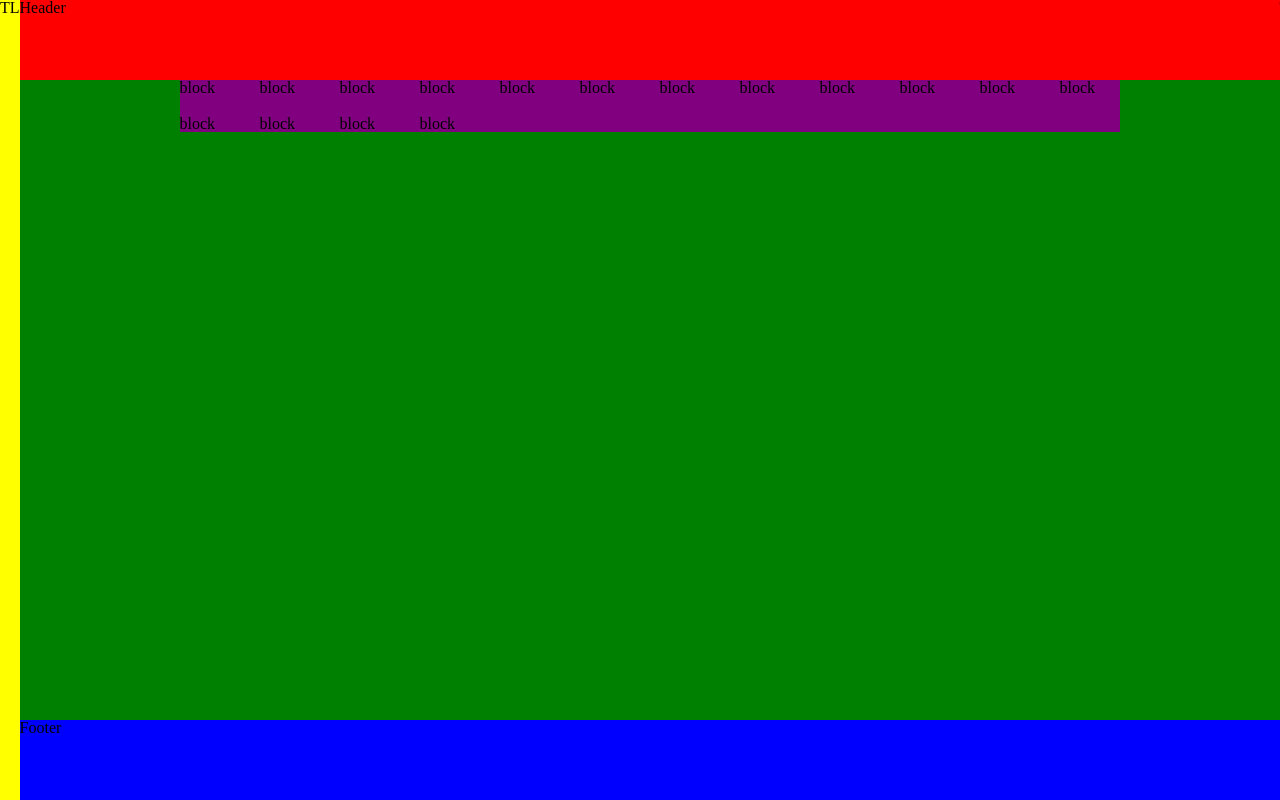
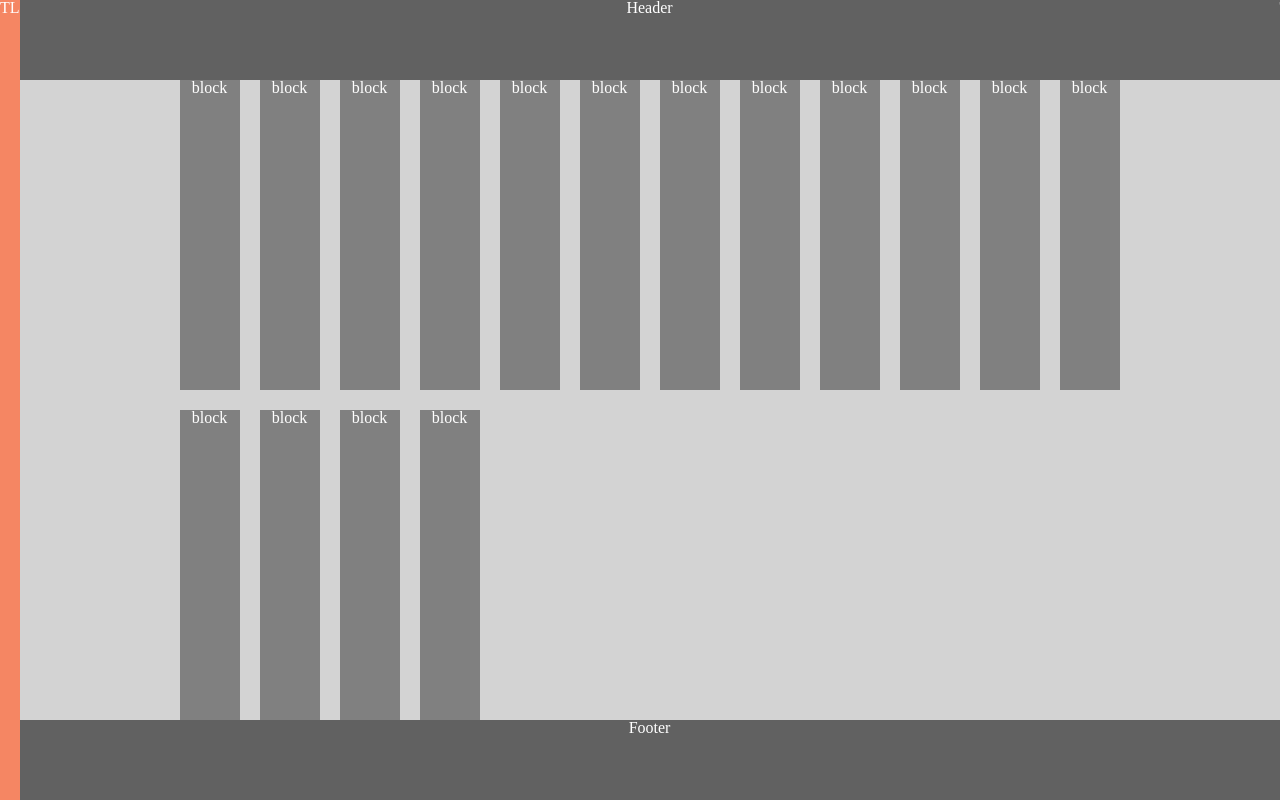
Before and after one commit to RyanGosden/grid-test, a website: page app/index.html in a window 1280 px wide. Drawn offline with Linux system fonts and the light colour scheme; files that its build step writes are made by us from their sources.

Commit message:
second grid test complete

```diff
--- a/app/styles/inner-grid.css
+++ b/app/styles/inner-grid.css
@@ -5,42 +5,41 @@
   display:grid;
   grid-template-columns:repeat(4, 72px);
   grid-gap: 10px;
+  min-height:80vh;
   /*grid-template-areas: "c c c c";*/
-  background-color:purple;
+  background-color: lightgrey;
   width: 320px;
   margin: 0 auto;
 }
 
-/* 767px - 1023px */
- @media only screen and (min-width: 48em) {
-
- .sw-inner-grid{
-  grid-template-columns:repeat(8, 60px);
-  grid-gap: 20px;
-  width:620px;
+.temp{
+  background-color:grey;
 }
 
 
+/* 767px - 1023px */
+ @media only screen and (min-width: 48em) {
+   .sw-inner-grid{
+    grid-template-columns:repeat(8, 60px);
+    grid-gap: 20px;
+    width:620px;
+  }
 }
 
 /* 1023px - 1440px */
  @media only screen and (min-width: 64em) {
-
    .sw-inner-grid{
     grid-template-columns:repeat(12, 60px);
     grid-gap: 20px;
     width:940px;
   }
-
 }
 
 /* 1440px or greater */
  @media only screen and (min-width: 90em) {
-
    .sw-inner-grid{
     grid-template-columns:repeat(16, 60px);
     grid-gap: 20px;
     width:1260px;
   }
-
 }
--- a/app/styles/outer-grid.css
+++ b/app/styles/outer-grid.css
@@ -1,7 +1,7 @@
 /* 0 - 767px */
 .sw-outer-grid{
  display:grid;
- width:100%;
+ min-width:320px;
  margin: 0 auto;
  grid-gap: 0;
  grid-template-columns: 100%;
@@ -12,33 +12,33 @@
 
 .sw-header {
 	grid-area: H;
-	background-color:red;
+	background-color:#616161;
 	max-width:1260px;
   min-height:10vh;
 }
 
 .sw-content {
 	grid-area: C;
-	background-color: green;
+	background-color: lightgrey;;
 	max-width:1260px;
   min-height:80vh;
 }
 
 .sw-footer {
 	grid-area: F;
-	background-color: blue;
+	background-color: #616161;
 	max-width:1260px;
   min-height:10vh;
 }
 
 .sw-takeover-left {
-	background-color:yellow;
+	background-color:#f58663;
 	grid-area: TL;
 	display: none;
 }
 
 .sw-takeover-right {
- background-color:yellow;
+ background-color:#f58663;
  grid-area: TR;
  display: none;
 }
@@ -52,14 +52,10 @@
  													 "TL F TR";
   	}
 		.sw-takeover-left {
-			background-color:yellow;
-			grid-area: TL;
 			display: block;
 		}
 
 		.sw-takeover-right {
-		 background-color:yellow;
-		 grid-area: TR;
 		 display: block;
 		}
 
--- a/app/styles/reset.css
+++ b/app/styles/reset.css
@@ -27,6 +27,8 @@ footer, header, hgroup, menu, nav, section {
 }
 body {
 	line-height: 1;
+	text-align: center;
+	color:#fff;
 }
 ol, ul {
 	list-style: none;
```
Also changed, not shown: 1 other file.
